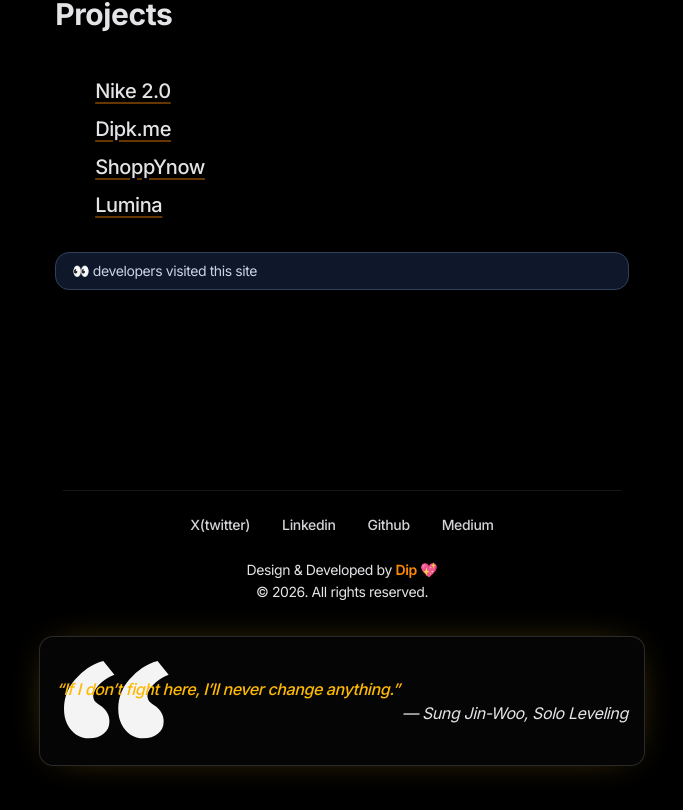
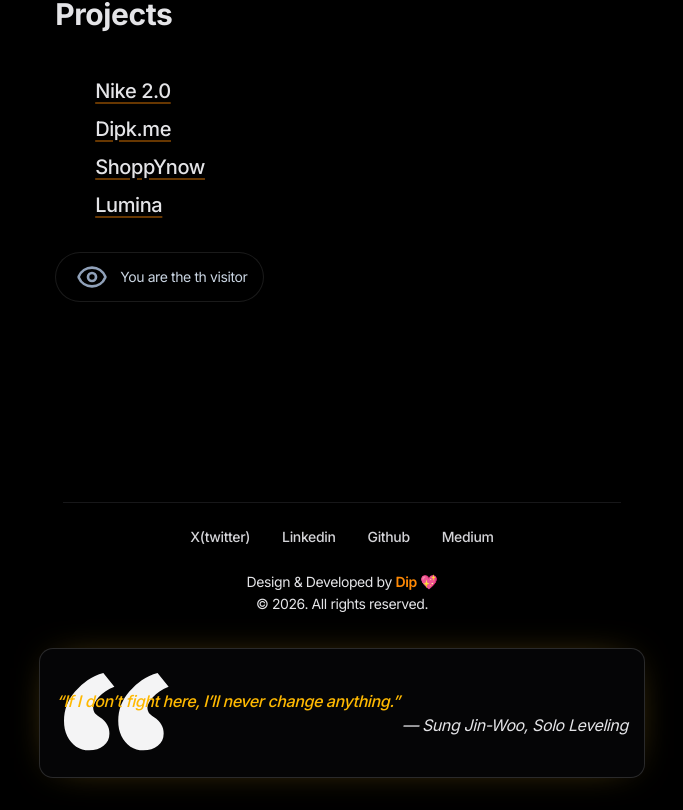
Before and after one commit to DIPAKK2310/dip_blog, a Next.js app: page / in a window 1280 px wide. Shown: the part 851-1661 px from the top of the page, without its empty margins (298-981 px from the left). Built offline with nearby package versions, Linux system fonts and the light colour scheme; no server answers; the database is empty.

Commit message:
feat:Visitor improve

```diff
--- a/components/common/VisitorCounter.tsx
+++ b/components/common/VisitorCounter.tsx
@@ -2,6 +2,7 @@
 
 import { useEffect, useState } from 'react'
 import { motion } from 'framer-motion'
+import { Eye } from 'lucide-react'
 
 export default function VisitorCounter() {
   const [count, setCount] = useState<number | null>(null)
@@ -27,12 +28,28 @@ export default function VisitorCounter() {
 
   return (
     <motion.div
-      initial={{ opacity: 0, y: 20 }}
+      initial={{ opacity: 0, y: 16 }}
       animate={{ opacity: 1, y: 0 }}
-      transition={{ duration: 0.6 }}
-      className="bg-slate-900 border border-slate-700 px-4 py-2 rounded-xl text-sm text-slate-300"
+      transition={{ duration: 0.5, ease: 'easeOut' }}
+      className="
+        inline-flex items-center gap-2
+        rounded-full border border-white/10
+        bg-black/60 backdrop-blur
+        px-4 py-2
+        text-sm text-slate-300
+        shadow-lg
+        hover:border-white/20 hover:text-white transition
+      "
     >
-      👀 {count.toLocaleString()} developers visited this site
+      <Eye className="h-8 w-10 text-slate-400" />
+
+      <span>
+        You are the{' '}
+        <span className="font-semibold text-white">
+          {count.toLocaleString()}
+        </span>{' '}
+        th visitor
+      </span>
     </motion.div>
   )
 }
```
